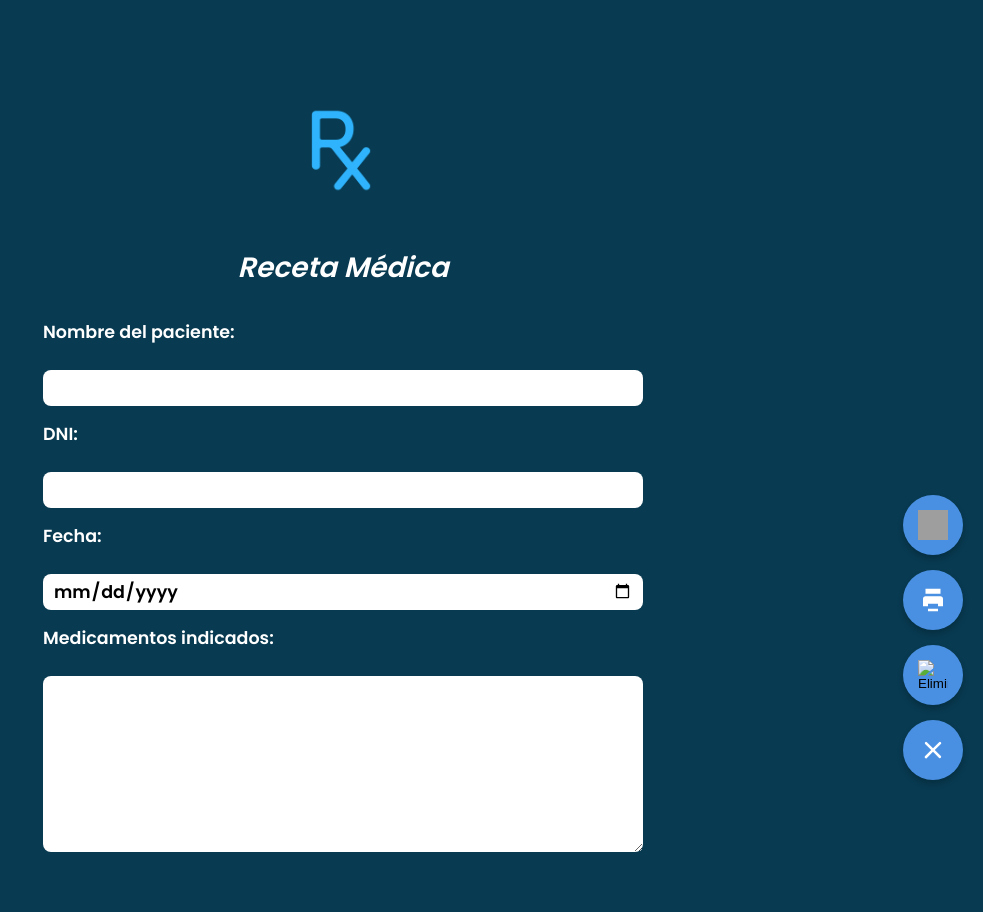
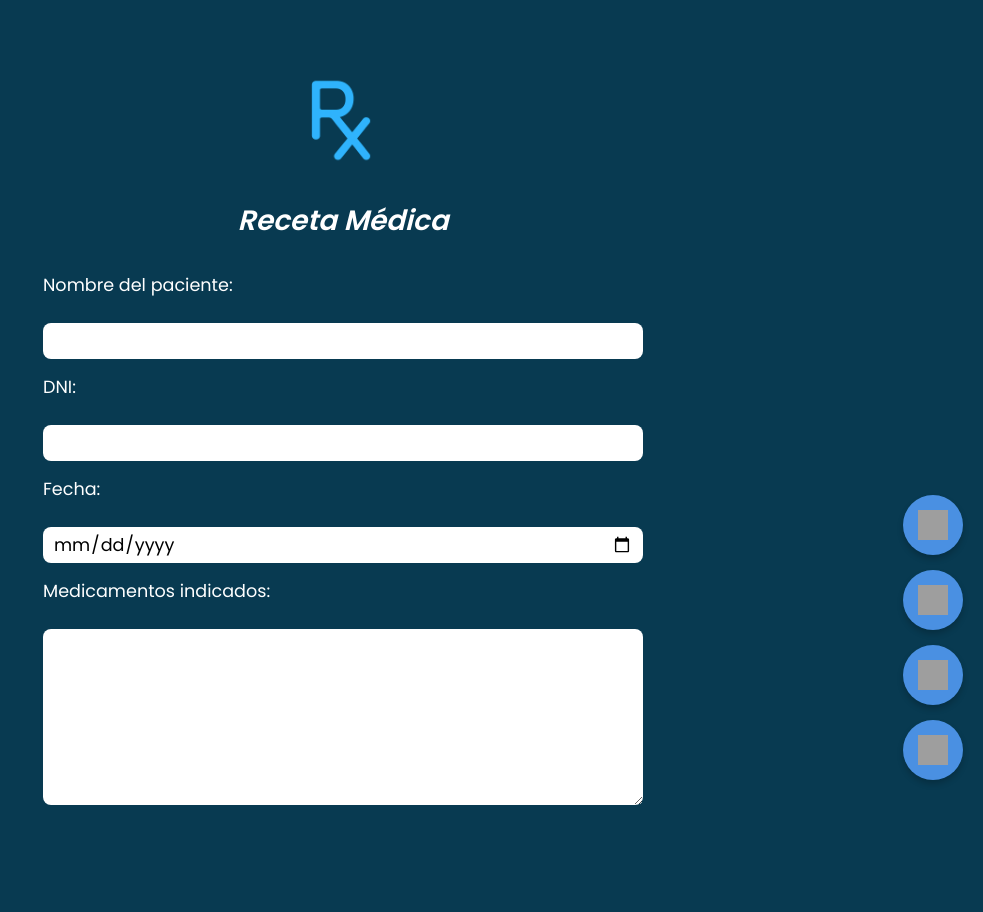
Before and after one commit to medsysbot/medisys-app-frontend, a FastAPI app: page /receta in a window 1280 px wide. Shown: the whole page, without its empty margins (297-1280 px from the left). After the commit the page ends 805 px from the top, so only its background shows below. Run offline with FastAPI, Linux system fonts and the light colour scheme; grey boxes are pictures that could not be loaded.

Commit message:
Update receta.html

```diff
--- a/templates/receta.html
+++ b/templates/receta.html
@@ -1,11 +1,10 @@
-
 <!DOCTYPE html>
 <html lang="es">
 <head>
   <meta charset="UTF-8">
   <title>Receta Médica</title>
   <link rel="stylesheet" href="/static/styles.css">
-  <link href="https://fonts.googleapis.com/css2?family=Poppins:ital,wght@0,600&display=swap" rel="stylesheet">
+  <link href="https://fonts.googleapis.com/css2?family=Poppins:ital,wght@0,400;0,600&display=swap" rel="stylesheet">
   <style>
     body {
       background-color: #083a51;
@@ -19,13 +18,13 @@
       max-width: 600px;
       margin: 40px auto;
       padding: 20px;
-      text-align: center;
     }
 
     .logo-grande {
       width: 120px;
       height: auto;
-      margin-bottom: 10px;
+      display: block;
+      margin: 0 auto 10px auto;
     }
 
     h1 {
@@ -39,15 +38,17 @@
     label {
       display: flex;
       flex-direction: column;
-      font-size: 17.5px;
+      font-size: 17.6px;
       font-weight: 400;
       margin-bottom: 10px;
       text-align: left;
+      color: white;
+      font-family: 'Poppins', sans-serif;
     }
 
     input, textarea {
       font-family: 'Poppins', sans-serif;
-      font-size: 17.5px;
+      font-size: 17.6px;
       font-weight: 400;
       color: black;
       padding: 10px;
@@ -92,7 +93,7 @@
     }
   </style>
 </head>
-<body class="formulario">
+<body>
   <div class="form-container">
     <img src="/static/icons/icono-receta.png" alt="Icono Receta" class="logo-grande">
     <h1>Receta Médica</h1>
@@ -114,16 +115,16 @@
 
   <div class="botones-flotantes">
     <button type="button" onclick="guardarFormulario()">
-      <img src="/static/icons/save-icon.svg" alt="Guardar">
+      <img src="/static/icons/guardar.png" alt="Guardar">
     </button>
     <button type="button" onclick="imprimirFormulario()">
-      <img src="/static/icons/print-icon.svg" alt="Imprimir">
+      <img src="/static/icons/imprimir.png" alt="Imprimir">
     </button>
-    <button type="button" onclick="eliminarFormulario()">
-      <img src="/static/icons/delete-icon.svg" alt="Eliminar">
+    <button type="button" onclick="document.getElementById('form-receta').reset()">
+      <img src="/static/icons/borrar.png" alt="Borrar">
     </button>
     <button type="button">
-      <img src="/static/icons/close-icon.svg" alt="Cerrar">
+      <img src="/static/icons/enviar.png" alt="Enviar">
     </button>
   </div>
 
```
